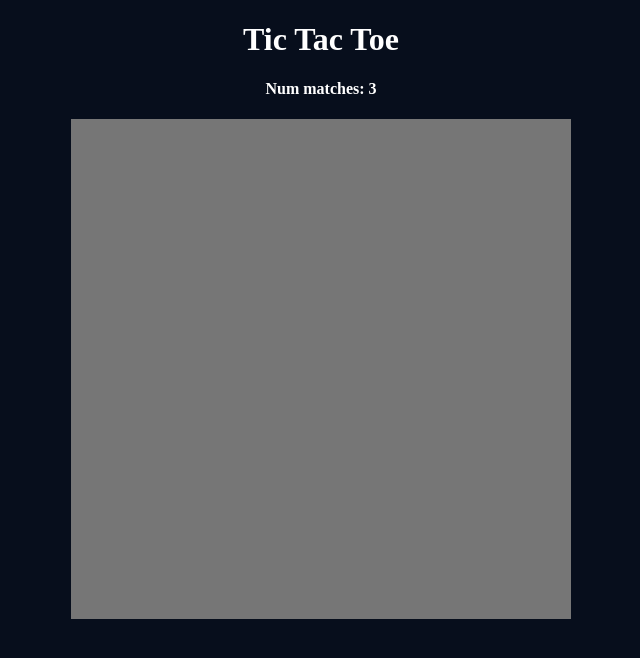
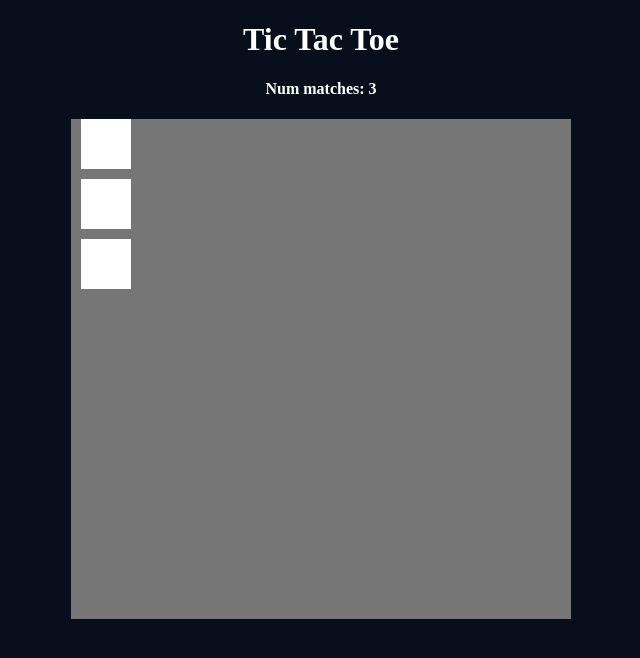
Before and after one commit to aelawson/tic_tac_toe, a React app: page / in a window 1280 px wide. Shown: the top 658 px of the page, without its empty margins (319-959 px from the left). Built offline with nearby package versions, Linux system fonts and the light colour scheme.

Commit message:
Add tile css.

```diff
--- /dev/null
+++ b/src/components/css/tile.css
@@ -0,0 +1,6 @@
+.tile {
+	margin: 10px;
+	width: 50px;
+	height: 50px;
+	background-color: #FFFFFF;
+}
--- a/src/components/tile.jsx
+++ b/src/components/tile.jsx
@@ -1,9 +1,11 @@
 import React from 'react';
+
+require('./css/tile.css');
 
 export default class Tile extends React.Component {
 	render() {
 		return (
-			<div class="tile">
+			<div className="tile">
 			</div>
 		);
 	}
```
